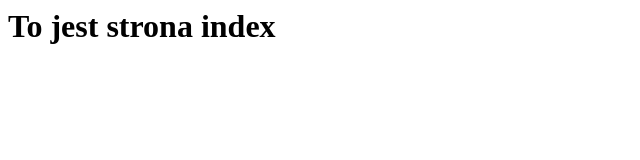
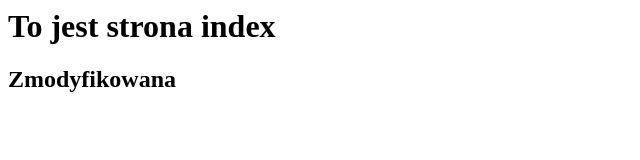
Before and after one commit to korfi/test-server-python, a plain HTML site: page index.html in a window 1280 px wide. Shown: the whole page, without its empty margins (0-640 px from the left). Drawn offline with Linux system fonts and the light colour scheme.

Commit message:
Update index.html

```diff
--- a/index.html
+++ b/index.html
@@ -1,5 +1,6 @@
 <html>
 	<body>
 		<h1>To jest strona index</h1>
+		<h2>Zmodyfikowana</h2>
 	</body>
 </html>
```
